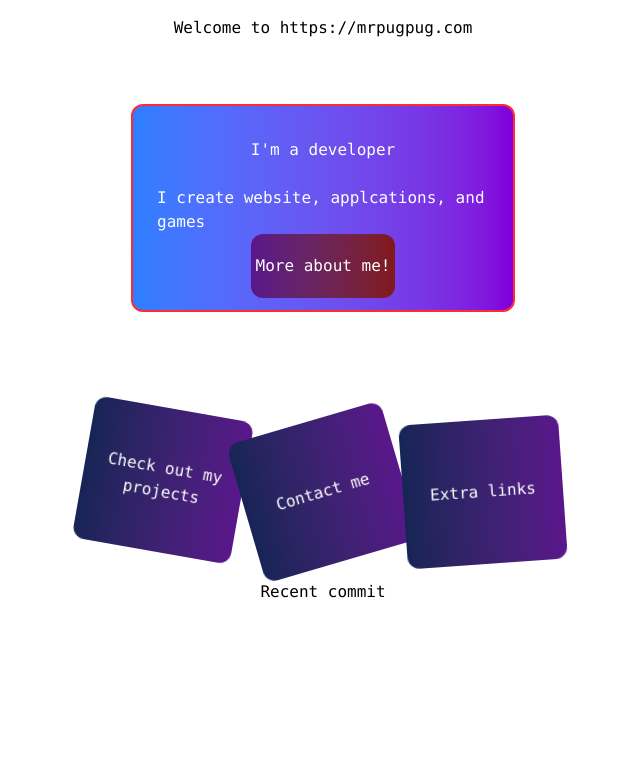
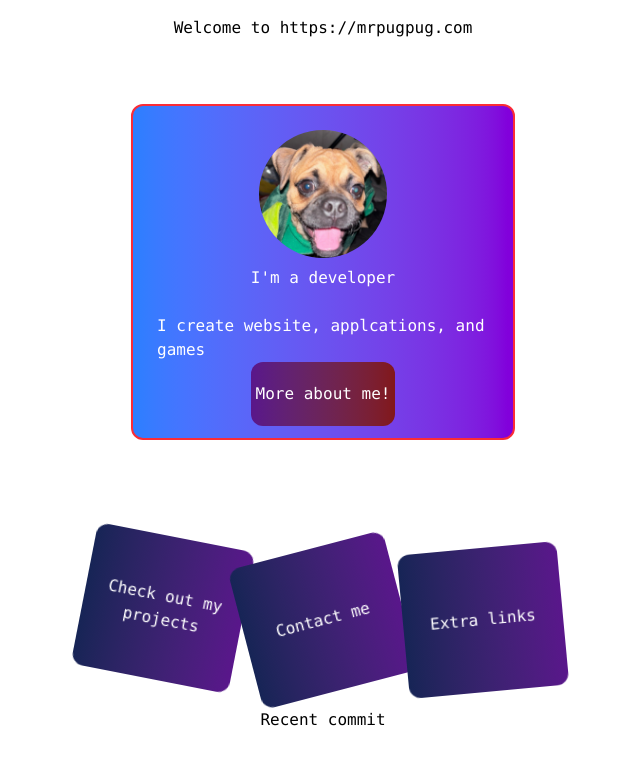
Before and after one commit to thepugmaker/website-redesign, a Next.js app: page / in a window 1280 px wide. Shown: the top 764 px of the page, without its empty margins (317-957 px from the left). Built offline with nearby package versions, Linux system fonts and the light colour scheme; no server answers.

Commit message:
One page update + PFP

```diff
--- a/src/app/page.tsx
+++ b/src/app/page.tsx
@@ -6,14 +6,14 @@ import { useRouter } from 'next/navigation'
 import React, { useEffect, useState } from 'react';
 import { gsap } from "gsap";
 
+import pfpimage from "./images/pfpimage.jpeg";
+
 const metadata: Metadata = {
   title: "MrPugPugs website",
   description: "This is MrPugPugs website!",
 };
 
-console.log("%c" + "Hey you looking through my code?", "color: #0077ff; font-size: 24px; font-weight: bold;");
-console.log("%c" + "Your looking in the wrong place you won't get far here!", "color: #0077ff; font-size: 24px; font-weight: bold;");
-console.log("%c" + "Go to my GitHub REPO: https://github.com/thepugmaker/website-redesign", "color: #0077ff; font-size: 24px; font-weight: bold;");
+console.log("https://github.com/thepugmaker/website-redesign");
 
 export default function Home() {
   const router = useRouter()
@@ -68,7 +68,8 @@ export default function Home() {
         Welcome to https://mrpugpug.com
       </h1>
       <div className="mt-16">
-        <div className="bg-linear-to-r from-blue-500 to-purple-700 h-52 w-96 p-6 justify-items-center items-center rounded-xl border-red-500 border-2">
+        <div className="bg-linear-to-r from-blue-500 to-purple-700 h-84 w-96 p-6 justify-items-center items-center rounded-xl border-red-500 border-2">
+          <img src={pfpimage.src} alt="Logo" className="h-32 w-32 rounded-full mx-auto"></img>
           <dd className="text-white font-medium mt-2 font-mono">
             I'm a developer
           </dd>
```
Also changed, not shown: 1 other file (tests, documents, lock files or other folders).
